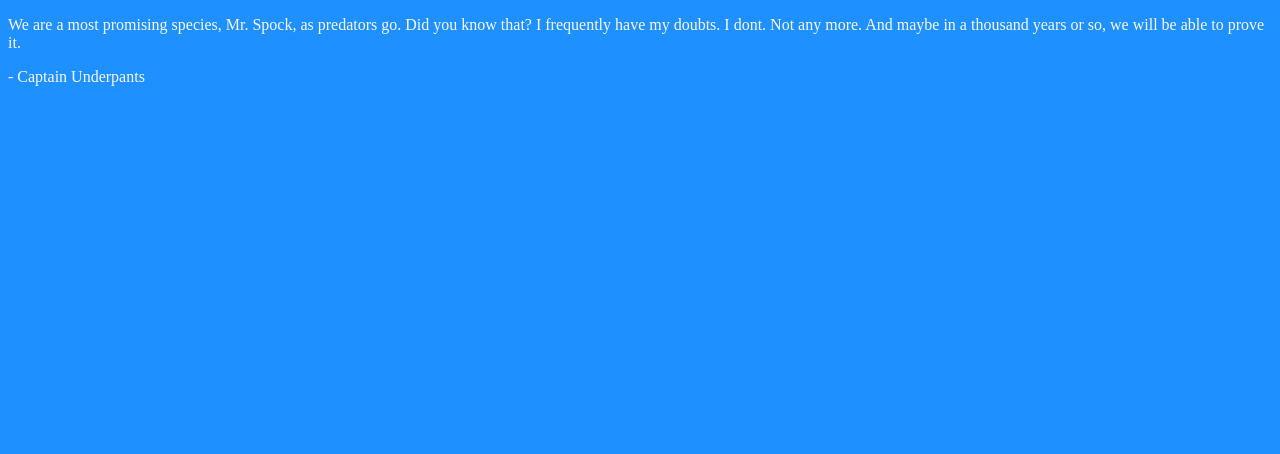
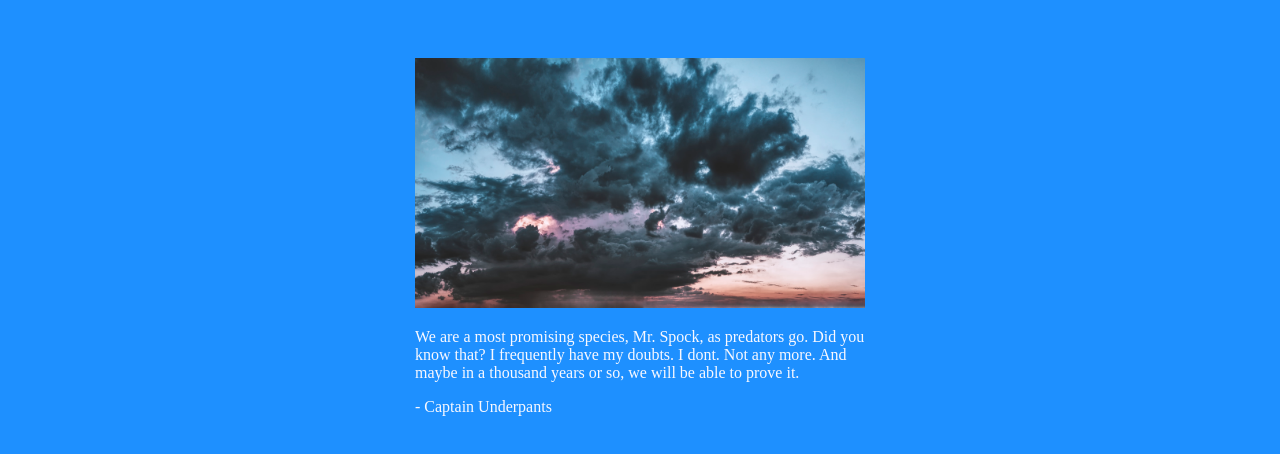
Before and after one commit to DavidKHahn/webpack4-babel7-react, a React app in the folder app/: page / in a window 1280 px wide. Built offline with nearby package versions, Linux system fonts and the light colour scheme.

Commit message:
add image into App.js, myStyles.css

```diff
--- a/app/src/index.js
+++ b/app/src/index.js
@@ -5,7 +5,8 @@ import './myStyles.scss';
 
 const App = () => {
   return (
-    <div>
+    <div className="app">
+      <img alt="header" src="/dist/images/header.jpg" className="app-header" />
       <p>
         We are a most promising species, Mr. Spock, as predators go. Did you know that? I frequently
         have my doubts. I dont. Not any more. And maybe in a thousand years or so, we will be able
--- a/app/src/myStyles.scss
+++ b/app/src/myStyles.scss
@@ -7,4 +7,10 @@ body {
     width: 450px;
     margin: 0 auto;
     padding-top: 50px;
-  }
+
+    & .app-header {
+        height: 250px;
+        width: inherit;
+        object-fit: cover;
+      }
+    }
```
